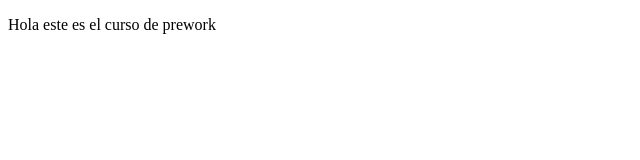
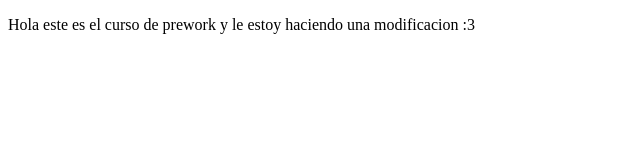
Before and after one commit to Avaaloon/Demoprework, a plain HTML site: page index.html in a window 1280 px wide. Shown: the whole page, without its empty margins (0-640 px from the left). Drawn offline with Linux system fonts and the light colour scheme.

Commit message:
cambios html

```diff
--- a/index.html
+++ b/index.html
@@ -8,7 +8,7 @@
 </head>
 <body>
     <p>
-        Hola este es el curso de prework
+        Hola este es el curso de prework y le estoy haciendo una modificacion :3
     </p>
 </body>
 </html>
```
